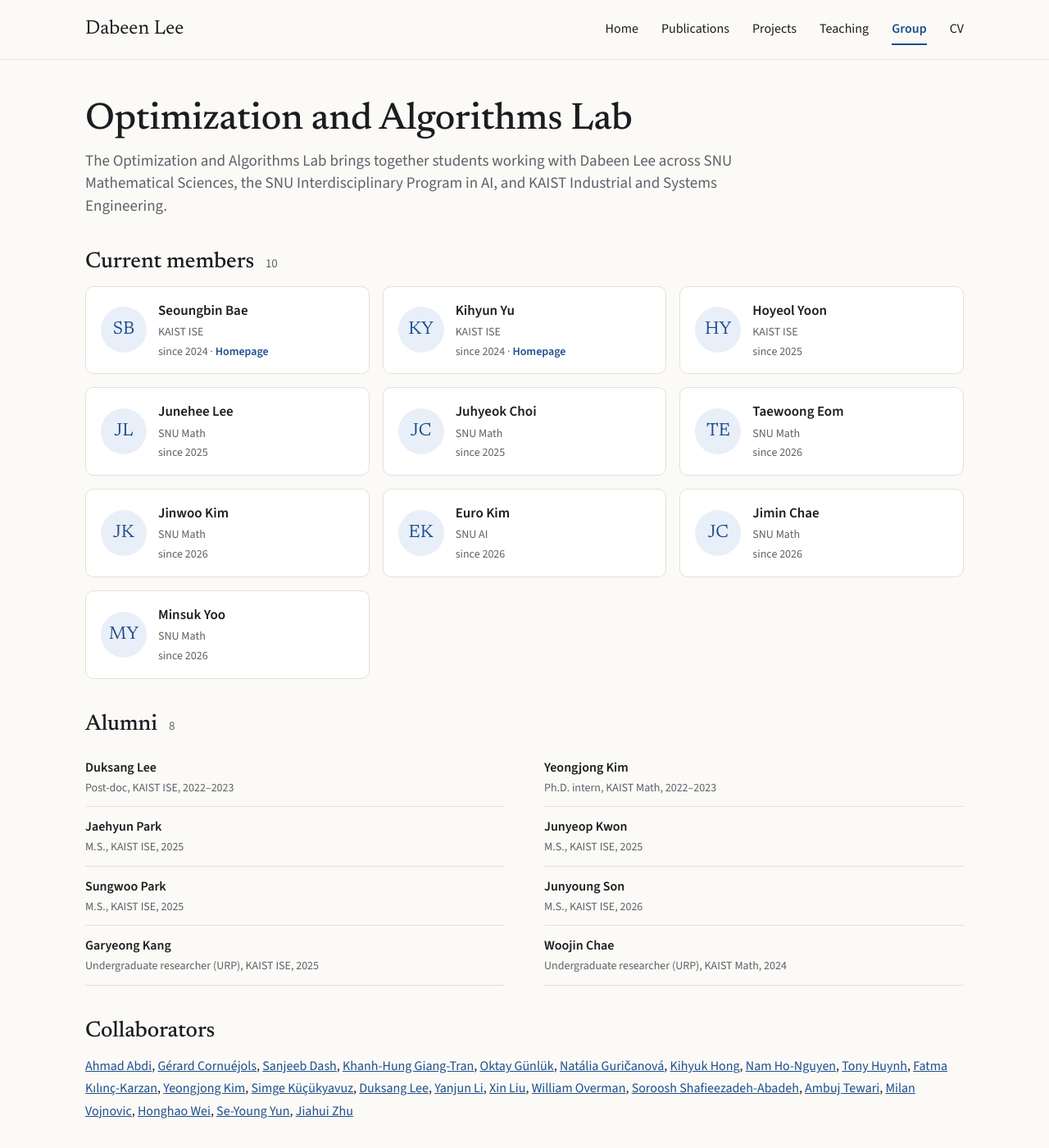
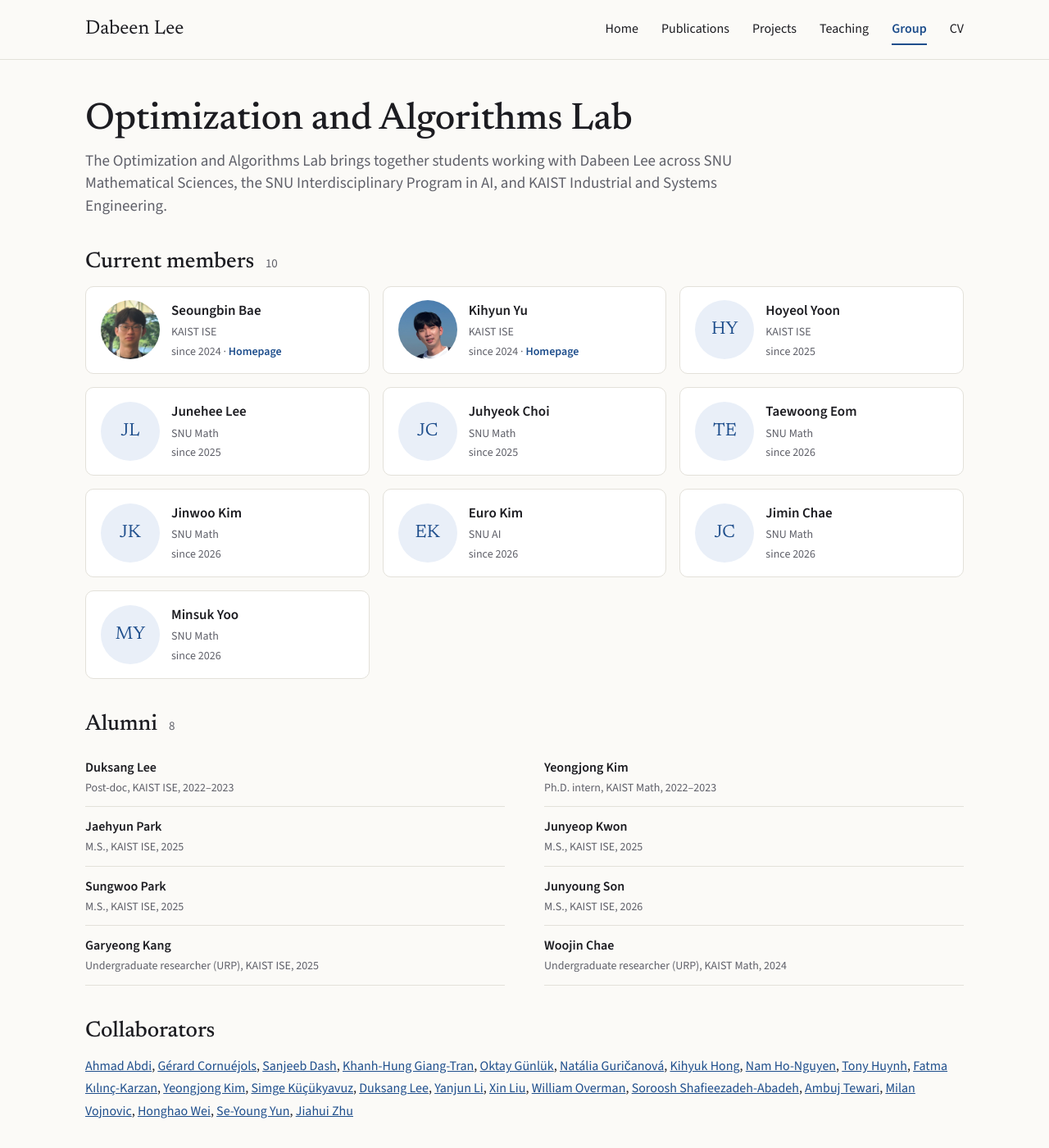
Before and after one commit to dabeenl/dabeenl.github.io, a Jekyll site: the page built from group.html, in a window 1280 px wide and 1400 px high. Shown: the whole window at 82% size. Built offline with Jekyll 4.4.1, drawn with Linux system fonts in a browser that asks for light colours.

Commit message:
Group: photos for Seoungbin Bae and Kihyun Yu, larger avatars
Co-Authored-By: Claude Fable 5.1 <noreply@anthropic.com>

```diff
--- a/_data/members.yml
+++ b/_data/members.yml
@@ -7,11 +7,13 @@
   affiliation: KAIST ISE
   since: 2024
   homepage: https://sbbae31.github.io
+  photo: /assets/img/members/seoungbin-bae.jpg
 - name: Kihyun Yu
   program: ""
   affiliation: KAIST ISE
   since: 2024
   homepage: https://kihyun-yu.github.io
+  photo: /assets/img/members/kihyun-yu.jpg
 - name: Hoyeol Yoon
   program: ""
   affiliation: KAIST ISE
--- a/_includes/member-card.html
+++ b/_includes/member-card.html
@@ -1,6 +1,6 @@
 {%- assign m = include.member -%}
 <div class="member-card">
-  {% if m.photo and m.photo != "" %}<img class="avatar" src="{{ m.photo | relative_url }}" alt="">{% else %}<div class="avatar avatar-initials" aria-hidden="true">{% assign parts = m.name | split: " " %}{% for part in parts limit: 2 %}{{ part | slice: 0 }}{% endfor %}</div>{% endif %}
+  {% if m.photo and m.photo != "" %}<img class="avatar" src="{{ m.photo | relative_url }}" alt="{{ m.name | escape }}" width="72" height="72" loading="lazy">{% else %}<div class="avatar avatar-initials" aria-hidden="true">{% assign parts = m.name | split: " " %}{% for part in parts limit: 2 %}{{ part | slice: 0 }}{% endfor %}</div>{% endif %}
   <div class="member-text">
     {% if m.homepage and m.homepage != "" %}<a class="member-name" href="{{ m.homepage }}">{{ m.name }}</a>{% else %}<span class="member-name">{{ m.name }}</span>{% endif %}
     <span class="muted">{% if m.program and m.program != "" %}{{ m.program }} &middot; {% endif %}{{ m.affiliation }}</span>
--- a/assets/css/style.css
+++ b/assets/css/style.css
@@ -264,7 +264,7 @@ a.row-title:hover { color: var(--accent); }
   border: 1px solid var(--rule);
   border-radius: 10px;
 }
-.avatar { width: 56px; height: 56px; border-radius: 50%; object-fit: cover; flex-shrink: 0; }
+.avatar { width: 72px; height: 72px; border-radius: 50%; object-fit: cover; flex-shrink: 0; }
 .avatar-initials {
   display: flex;
   align-items: center;
```
Also changed, not shown: README.md, assets/img/members/kihyun-yu.jpg (added), assets/img/members/seoungbin-bae.jpg (added).
